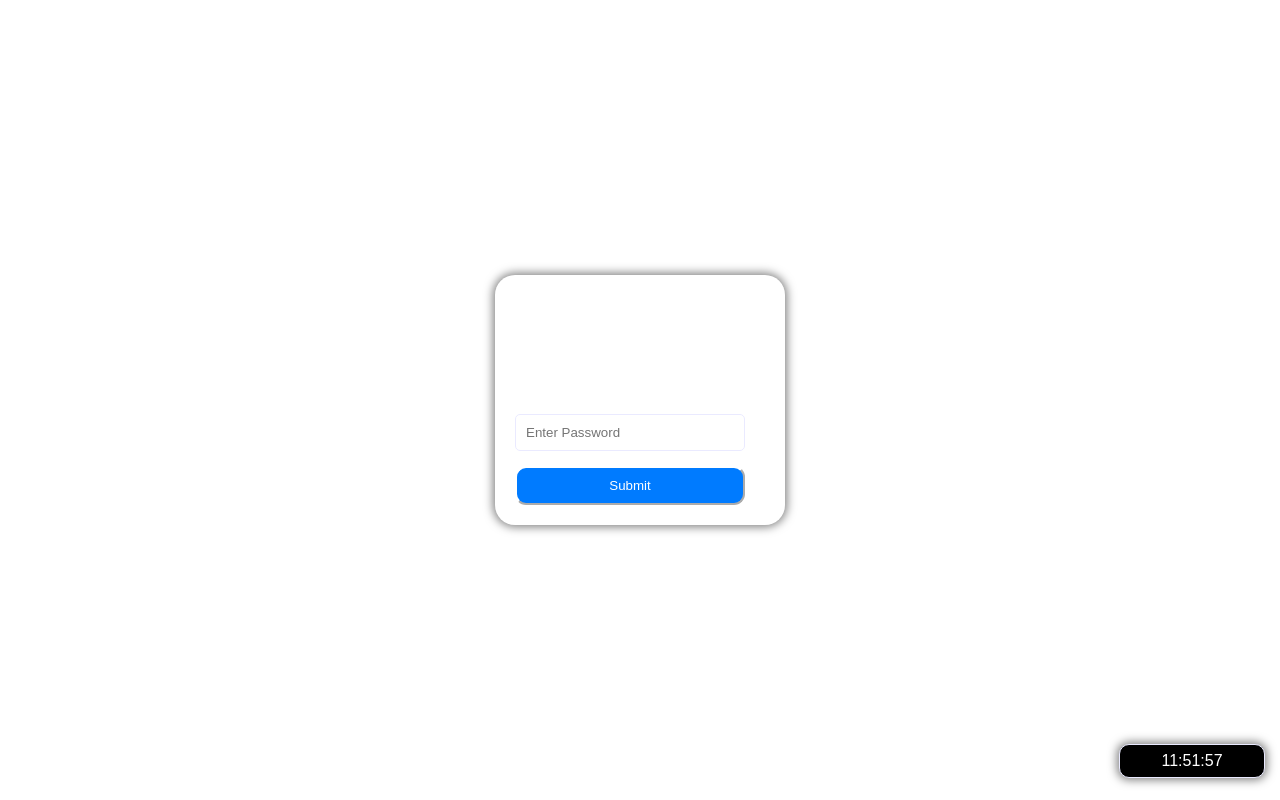
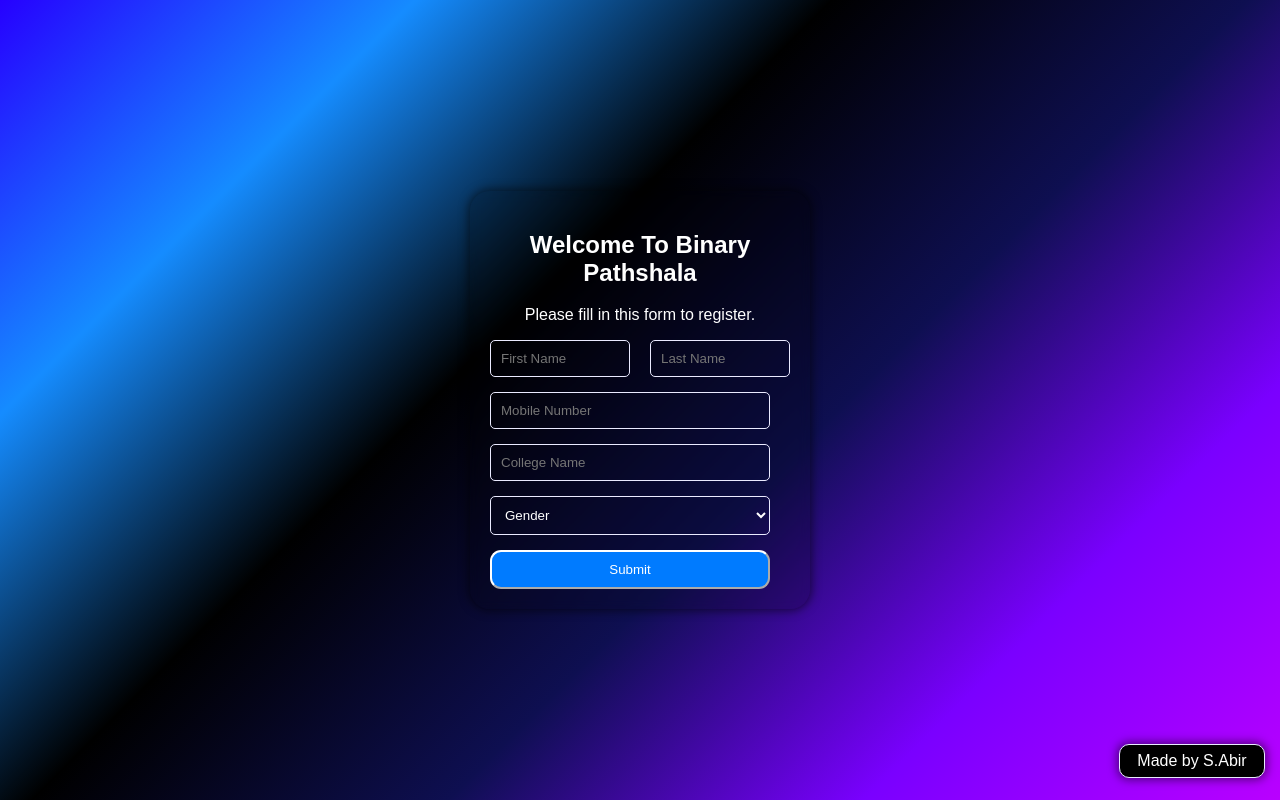
Before and after one commit to Shahariahtml/binarypathshala, a plain HTML site: page index.html in a window 1280 px wide. Drawn offline with Linux system fonts and the light colour scheme; some packages are replaced by stand-ins of ours; a script that the page names is missing.

Commit message:
Update index.html

```diff
--- a/index.html
+++ b/index.html
@@ -3,9 +3,10 @@
 <head>
   <meta charset="UTF-8">
   <meta name="viewport" content="width=device-width, initial-scale=1.0">
-  <title>Enter Password</title>
+  <title>Registration Form</title>
   <style>
     body, html {
+      background: linear-gradient(135deg,#2600ff, #158cff, #000000,#0e0f51,#7a00ff, #b900ff);
       margin: 0;
       padding: 0;
       width: 100%;
@@ -25,17 +26,10 @@
       left: 0;
       z-index: 1; /* Ensure the container is behind the form */
       overflow: hidden; /* Hide overflow of the 3D object */
+      zoom:100%;
     }
 
-    .background-image {
-      display: none; /* Initially hide the image */
-      width: 100vw;
-      height: 100vh;
-      object-fit: cover; /* Ensure the image covers the entire container */
-      position: absolute;
-      top: 0;
-      left: 0;
-    }
+
 
     .spline-viewer {
       width: 100vw;
@@ -46,13 +40,13 @@
       left: 0;
     }
 
-    .password-form {
+    .registration-form {
       padding: 20px;
-      background-color: rgba(255, 255, 255, 0.10);
+      background-color: rgba(0, 0, 0, .20);
       border-radius: 20px;
       color: white;
-      width: 250px;
-      backdrop-filter: blur(1.5px);
+      width: 300px;
+      backdrop-filter: blur(5.5px);
       animation: slideInForm 1s ease forwards;
       box-shadow: 0 0 10px 2px rgba(0, 0, 0, 0.5);
       position: relative;
@@ -62,7 +56,7 @@
     @keyframes slideInForm {
       from {
         opacity: 0;
-        transform: translateY(-20px);
+        transform: translateY(-40px);
       }
       to {
         opacity: 1;
@@ -70,7 +64,12 @@
       }
     }
 
-    input[type="password"], input[type="text"] {
+    .name-container {
+      display: flex;
+      justify-content: space-between;
+    }
+
+    input[type="text"], input[type="tel"], select {
       width: calc(100% - 20px);
       padding: 10px;
       margin-bottom: 15px;
@@ -82,13 +81,22 @@
       color: white;
       outline: none;
     }
+input:hover{
+transform:scale(1.15);
+transition: transform .5s ease;
+}
 
-    input[type="password"]:focus, input[type="text"]:focus {
-      border-color: white;
-      animation: shake 0.5s ease;
+
+    .name-container input[type="text"] {
+      width: calc(50% - 10px);
     }
 
-    @keyframes shake {
+    input[type="text"]:focus, input[type="tel"]:focus, select:focus {
+      border-color: white;
+      animation: abir 0.5s ease;
+    }
+
+    @keyframes abir {
       0% { transform: translateX(0); }
       25% { transform: translateX(-5px); }
       50% { transform: translateX(5px); }
@@ -167,76 +175,49 @@
 <body>
   <div id="container">
     <spline-viewer class="spline-viewer" url="https://prod.spline.design/Wiz1a2dAb6LE1xPU/scene.splinecode"></spline-viewer>
-    <img src="https://i.imgur.com/QSBNkRp.jpeg" alt="Background Image" class="background-image"> <!-- Replace background.jpg with your image -->
+
   </div>
 
-  <div class="password-form">
-    <h2 class="w">Welcome</h2>
-    <p style="text-align: center;">Please enter the password to access the site.</p>
-    <input type="password" id="password" placeholder="Enter Password">
-    <button onclick="checkPassword()">Submit</button>
+  <div class="registration-form">
+    <h2 class="w">Welcome To Binary
+    Pathshala    </h2>
+    <p style="text-align: center;">Please fill in this form to register.</p>
+    <div class="name-container">
+      <input type="text" id="firstName" placeholder="First Name" required>
+      <input type="text" id="lastName" placeholder="Last Name" required>
+    </div>
+    <input type="tel" id="mobileNumber" placeholder="Mobile Number" required>
+    <input type="text" id="collegeName" placeholder="College Name" required>
+    <select id="gender" required>
+      <option value="" disabled selected>Gender</option>
+      <option>Male</option>
+      <option>Female</option>
+    </select>
+    <button onclick="submitForm()">Submit</button>
   </div>
 
   <div class="popup-box" id="popupBox">
-  <!-- Display current time here -->
-  <span id="currentTime"></span>
-</div>
+
+    <span>Made by S.Abir</span>
+  </div>
+
+  <script>
 
 
-  <script>
-    function checkPassword() {
-      const passwordInput = document.getElementById('password').value;
-      if (passwordInput === 'abir.enter') {
-        window.location.href = 'https://667d5e6db5a0a5d348fb0192--chimerical-longma-289800.netlify.app/';  // Replace with your desired link
+      if (firstName && lastName && mobileNumber && collegeName && gender) {
+        alert('Form submitted successfully!');
+        // Add form submission logic here
       } else {
-        alert('Incorrect password. Please try again.');
-        document.getElementById('password').value = '';
+        alert('Please fill in all fields.');
       }
     }
 
-    document.addEventListener('DOMContentLoaded', () => {
-      const popupBox = document.getElementById('popupBox');
-      const passwordInput = document.getElementById('password');
-      const isMobile = window.matchMedia("only screen and (max-width: 768px)").matches;
 
-      if (!isMobile) {
-        popupBox.style.display = 'block'; // Show the popup box only on larger screens
-      }
-
-      passwordInput.addEventListener('keydown', (event) => {
-        if (event.key === 'Enter') {
-          checkPassword();
-        }
-      });
-    });
   </script>
 
   <script type="module" src="https://unpkg.com/@splinetool/viewer@1.6.0/build/spline-viewer.js"></script>
 
 
-<script>
-  function updateTime() {
-    const now = new Date();
-    const hours = now.getHours().toString().padStart(2, '0');
-    const minutes = now.getMinutes().toString().padStart(2, '0');
-    const seconds = now.getSeconds().toString().padStart(2, '0');
-    return `${hours}:${minutes}:${seconds}`;
-  }
-
-  function updatePopupTime() {
-    const currentTimeSpan = document.getElementById('currentTime');
-    if (currentTimeSpan) {
-      currentTimeSpan.textContent = updateTime();
-    }
-  }
-
-  // Update time initially
-  updatePopupTime();
-
-  // Update time every second
-  setInterval(updatePopupTime, 1000);
-</script>
-
 
 </body>
 </html>
```
